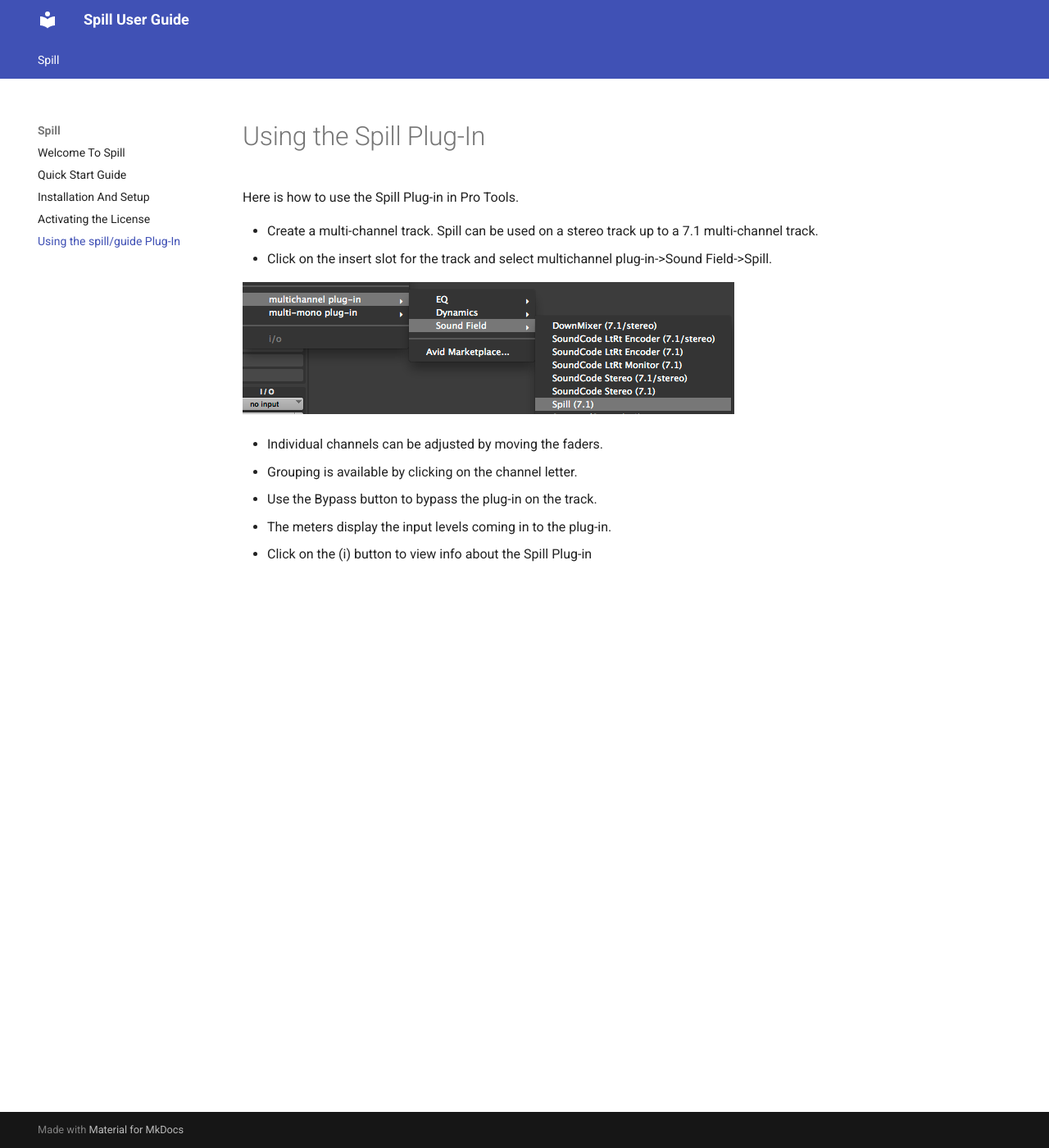
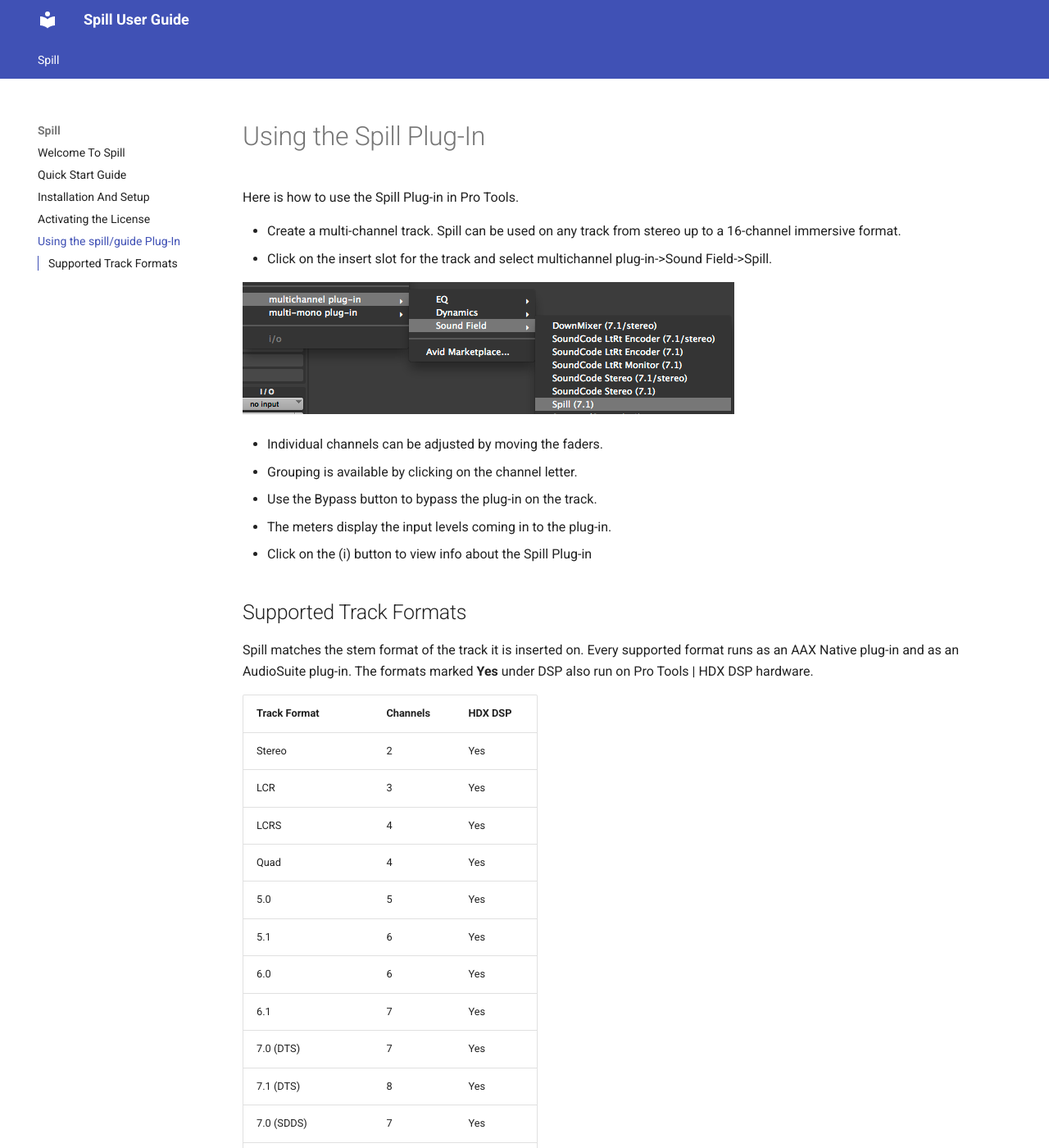
Before and after one commit to neyrinckaudio/docs-spill, an MkDocs documentation site: the page built from docs/usage.md, in a window 1280 px wide and 1400 px high. Shown: the whole window at 82% size. Built offline with MkDocs 1.6.1 and Material for MkDocs 9.7.7, drawn with Linux system fonts in a browser that asks for light colours; some of the changed text lies outside the part shown.

Commit message:
Document all 29 supported stem formats
The docs claimed Spill topped out at 7.1. It has supported 7.0.2, 7.1.2,
and 1st/2nd-order Ambisonics for some time, and now supports 13 immersive
formats up to 9.1.6 and 3rd-order Ambisonics.

Adds a Supported Track Formats table to usage.md listing every format with
its channel count and whether it runs on HDX DSP. The 13 new immersive
formats are AAX Native + AudioSuite only. Rows verified against
channelCounts[], stemFormats[] and dspIds[] in Spill_Describe.cpp.

Co-Authored-By: Claude Opus 4.8 (1M context) <noreply@anthropic.com>

```diff
--- a/docs/usage.md
+++ b/docs/usage.md
@@ -2,7 +2,7 @@
 
 Here is how to use the Spill Plug-in in Pro Tools.
 
-* Create a multi-channel track. Spill can be used on a stereo track up to a 7.1 multi-channel track.
+* Create a multi-channel track. Spill can be used on any track from stereo up to a 16-channel immersive format.
 * Click on the insert slot for the track and select multichannel plug-in->Sound Field->Spill.
 
 ![Spill Insert](./images/spill_insert.png)
@@ -12,3 +12,41 @@ Here is how to use the Spill Plug-in in Pro Tools.
 * Use the Bypass button to bypass the plug-in on the track.
 * The meters display the input levels coming in to the plug-in.
 * Click on the (i) button to view info about the Spill Plug-in
+
+## Supported Track Formats
+
+Spill matches the stem format of the track it is inserted on. Every supported format runs as an AAX Native plug-in and as an AudioSuite plug-in. The formats marked **Yes** under DSP also run on Pro Tools | HDX DSP hardware.
+
+| Track Format | Channels | HDX DSP |
+| --- | --- | --- |
+| Stereo | 2 | Yes |
+| LCR | 3 | Yes |
+| LCRS | 4 | Yes |
+| Quad | 4 | Yes |
+| 5.0 | 5 | Yes |
+| 5.1 | 6 | Yes |
+| 6.0 | 6 | Yes |
+| 6.1 | 7 | Yes |
+| 7.0 (DTS) | 7 | Yes |
+| 7.1 (DTS) | 8 | Yes |
+| 7.0 (SDDS) | 7 | Yes |
+| 7.1 (SDDS) | 8 | Yes |
+| 7.0.2 | 9 | Yes |
+| 7.1.2 | 10 | Yes |
+| 1st Order Ambisonics | 4 | Yes |
+| 2nd Order Ambisonics | 9 | Yes |
+| 5.0.2 | 7 | No |
+| 5.1.2 | 8 | No |
+| 5.0.4 | 9 | No |
+| 5.1.4 | 10 | No |
+| 7.0.4 | 11 | No |
+| 7.1.4 | 12 | No |
+| 7.0.6 | 13 | No |
+| 7.1.6 | 14 | No |
+| 9.0.4 | 13 | No |
+| 9.1.4 | 14 | No |
+| 9.0.6 | 15 | No |
+| 9.1.6 | 16 | No |
+| 3rd Order Ambisonics | 16 | No |
+
+The immersive formats listed as **No** are available as AAX Native and AudioSuite plug-ins only. On an HDX system, insert Spill on those tracks in Native mode.
```
Also changed, not shown: docs/index.md (+3 -1 lines).
